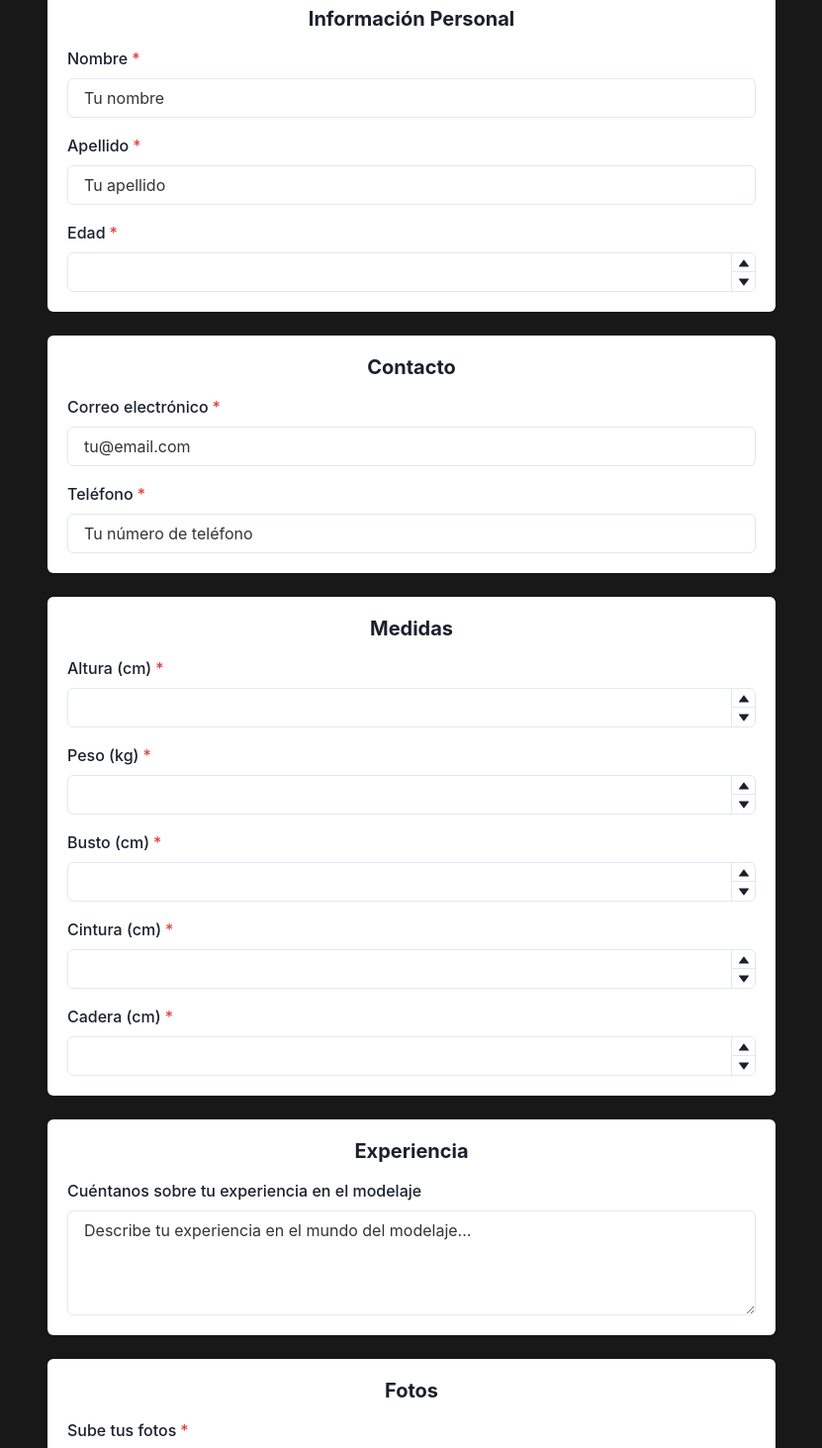
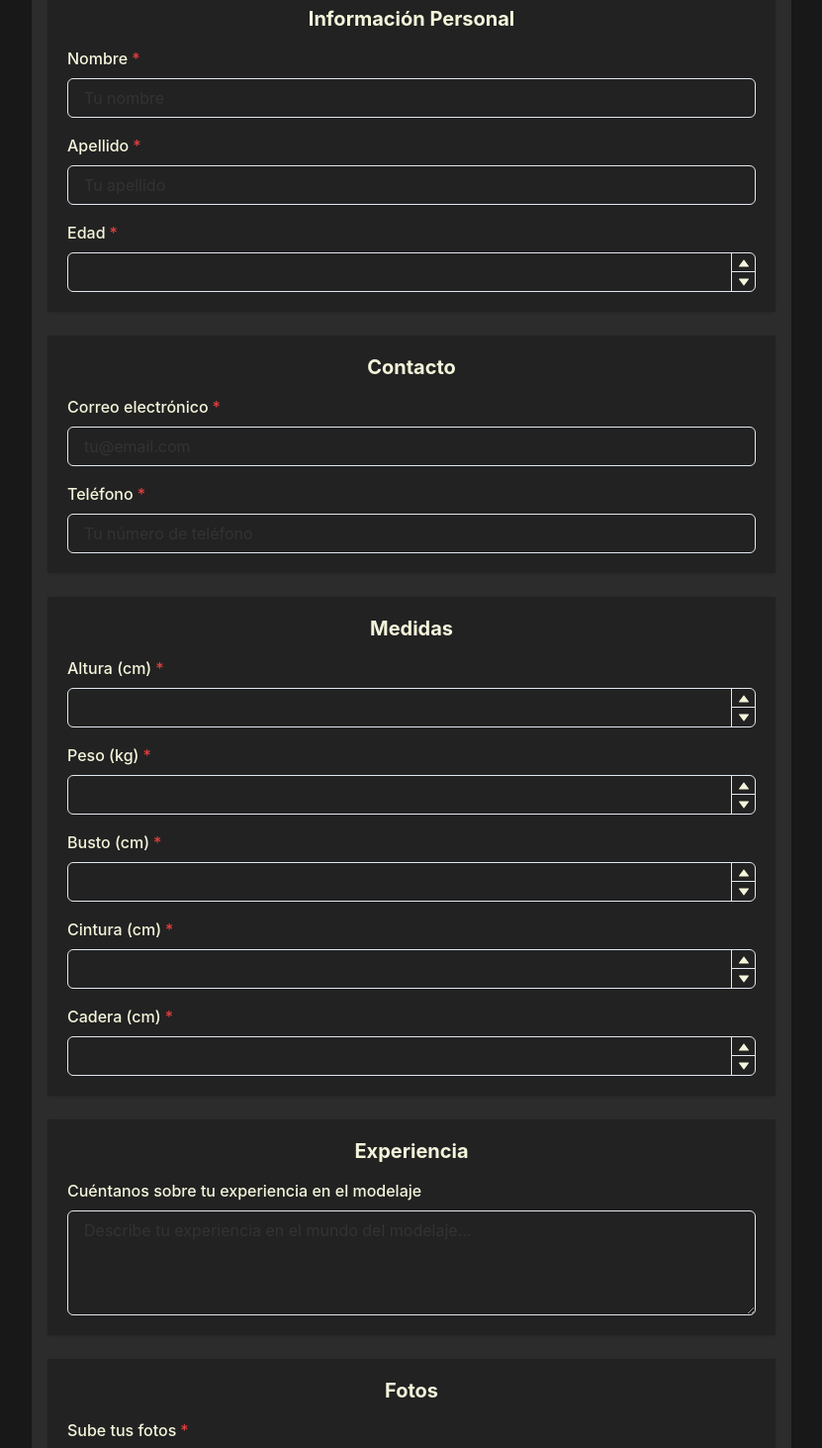
Before and after one commit to Comagol/The-Ad-Trend, a React (Vite) app in the folder frontend/: page /modelos in a window 1280 px wide. Shown: the part 240-1703 px from the top of the page at 99% size, without its empty margins (224-1055 px from the left). Built offline with nearby package versions, Linux system fonts and the light colour scheme.

Commit message:
working in the colors of the web

```diff
--- a/frontend/src/pages/Models.jsx
+++ b/frontend/src/pages/Models.jsx
@@ -1,6 +1,5 @@
 import React, { useState } from 'react'
 import {
-  Box,
   Container,
   Heading,
   VStack,
@@ -67,22 +66,22 @@ const Models = () => {
   }
 
   return (
-    <Container maxW="container.md" py={8}>
+    <Container bg="dark.700" maxW="container.md" py={8}>
       <VStack spacing={8} align="stretch">
-        <Heading as="h1" size="xl" textAlign="center">
+        <Heading as="h1" size="xl" textAlign="center" color="bone.100">
           Únete a Nuestra Agencia
         </Heading>
 
         <form onSubmit={handleSubmit}>
           <VStack spacing={6}>
             <Card w="100%">
-              <CardBody>
+              <CardBody bg="dark.800">
                 <VStack spacing={4}>
-                  <Heading size="md">Información Personal</Heading>
+                  <Heading size="md" color="bone.100">Información Personal</Heading>
                   <Stack w="100%" spacing={4}>
                     <FormControl isRequired>
-                      <FormLabel>Nombre</FormLabel>
-                      <Input
+                      <FormLabel color="bone.100">Nombre</FormLabel>
+                      <Input color="bone.100"
                         name="name"
                         value={formData.name}
                         onChange={handleChange}
@@ -91,8 +90,8 @@ const Models = () => {
                     </FormControl>
 
                     <FormControl isRequired>
-                      <FormLabel>Apellido</FormLabel>
-                      <Input
+                      <FormLabel color="bone.100">Apellido</FormLabel>
+                      <Input color="bone.100"
                         name="lastName"
                         value={formData.lastName}
                         onChange={handleChange}
@@ -101,8 +100,8 @@ const Models = () => {
                     </FormControl>
 
                     <FormControl isRequired>
-                      <FormLabel>Edad</FormLabel>
-                      <NumberInput
+                      <FormLabel color="bone.100">Edad</FormLabel>
+                      <NumberInput color="bone.100"
                         min={16}
                         max={99}
                         value={formData.age}
@@ -110,8 +109,8 @@ const Models = () => {
                       >
                         <NumberInputField />
                         <NumberInputStepper>
-                          <NumberIncrementStepper />
-                          <NumberDecrementStepper />
+                          <NumberIncrementStepper color="bone.100" />
+                          <NumberDecrementStepper color="bone.100" />
                         </NumberInputStepper>
                       </NumberInput>
                     </FormControl>
@@ -121,13 +120,13 @@ const Models = () => {
             </Card>
 
             <Card w="100%">
-              <CardBody>
+              <CardBody bg="dark.800">
                 <VStack spacing={4}>
-                  <Heading size="md">Contacto</Heading>
+                  <Heading size="md" color="bone.100">Contacto</Heading>
                   <Stack w="100%" spacing={4}>
                     <FormControl isRequired>
-                      <FormLabel>Correo electrónico</FormLabel>
-                      <Input
+                      <FormLabel color="bone.100">Correo electrónico</FormLabel>
+                      <Input color="bone.100"
                         type="email"
                         name="email"
                         value={formData.email}
@@ -137,8 +136,8 @@ const Models = () => {
                     </FormControl>
 
                     <FormControl isRequired>
-                      <FormLabel>Teléfono</FormLabel>
-                      <Input
+                      <FormLabel color="bone.100">Teléfono</FormLabel>
+                      <Input color="bone.100"
                         type="tel"
                         name="phone"
                         value={formData.phone}
@@ -152,13 +151,13 @@ const Models = () => {
             </Card>
 
             <Card w="100%">
-              <CardBody>
+              <CardBody bg="dark.800">
                 <VStack spacing={4}>
-                  <Heading size="md">Medidas</Heading>
+                  <Heading size="md" color="bone.100">Medidas</Heading>
                   <Stack w="100%" spacing={4}>
                     <FormControl isRequired>
-                      <FormLabel>Altura (cm)</FormLabel>
-                      <NumberInput
+                      <FormLabel color="bone.100">Altura (cm)</FormLabel>
+                      <NumberInput color="bone.100"
                         min={150}
                         max={220}
                         value={formData.height}
@@ -166,15 +165,15 @@ const Models = () => {
                       >
                         <NumberInputField />
                         <NumberInputStepper>
-                          <NumberIncrementStepper />
-                          <NumberDecrementStepper />
+                          <NumberIncrementStepper color="bone.100" />
+                          <NumberDecrementStepper color="bone.100" />
                         </NumberInputStepper>
                       </NumberInput>
                     </FormControl>
 
                     <FormControl isRequired>
-                      <FormLabel>Peso (kg)</FormLabel>
-                      <NumberInput
+                      <FormLabel color="bone.100">Peso (kg)</FormLabel>
+                      <NumberInput color="bone.100"
                         min={40}
                         max={120}
                         value={formData.weight}
@@ -182,15 +181,15 @@ const Models = () => {
                       >
                         <NumberInputField />
                         <NumberInputStepper>
-                          <NumberIncrementStepper />
-                          <NumberDecrementStepper />
+                          <NumberIncrementStepper color="bone.100" />
+                          <NumberDecrementStepper color="bone.100" />
                         </NumberInputStepper>
                       </NumberInput>
                     </FormControl>
 
                     <FormControl isRequired>
-                      <FormLabel>Busto (cm)</FormLabel>
-                      <NumberInput
+                      <FormLabel color="bone.100">Busto (cm)</FormLabel>
+                      <NumberInput color="bone.100"
                         min={70}
                         max={120}
                         value={formData.bust}
@@ -198,15 +197,15 @@ const Models = () => {
                       >
                         <NumberInputField />
                         <NumberInputStepper>
-                          <NumberIncrementStepper />
-                          <NumberDecrementStepper />
+                          <NumberIncrementStepper color="bone.100" />
+                          <NumberDecrementStepper color="bone.100" />
                         </NumberInputStepper>
                       </NumberInput>
                     </FormControl>
 
                     <FormControl isRequired>
-                      <FormLabel>Cintura (cm)</FormLabel>
-                      <NumberInput
+                      <FormLabel color="bone.100">Cintura (cm)</FormLabel>
+                      <NumberInput color="bone.100"
                         min={50}
                         max={100}
                         value={formData.waist}
@@ -214,15 +213,15 @@ const Models = () => {
                       >
                         <NumberInputField />
                         <NumberInputStepper>
-                          <NumberIncrementStepper />
-                          <NumberDecrementStepper />
+                          <NumberIncrementStepper color="bone.100" />
+                          <NumberDecrementStepper color="bone.100" />
                         </NumberInputStepper>
                       </NumberInput>
                     </FormControl>
 
                     <FormControl isRequired>
-                      <FormLabel>Cadera (cm)</FormLabel>
-                      <NumberInput
+                      <FormLabel color="bone.100">Cadera (cm)</FormLabel>
+                      <NumberInput color="bone.100"
                         min={70}
                         max={120}
                         value={formData.hips}
@@ -230,8 +229,8 @@ const Models = () => {
                       >
                         <NumberInputField />
                         <NumberInputStepper>
-                          <NumberIncrementStepper />
-                          <NumberDecrementStepper />
+                          <NumberIncrementStepper color="bone.100" />
+                          <NumberDecrementStepper color="bone.100" />
                         </NumberInputStepper>
                       </NumberInput>
                     </FormControl>
@@ -241,12 +240,12 @@ const Models = () => {
             </Card>
 
             <Card w="100%">
-              <CardBody>
+              <CardBody bg="dark.800">
                 <VStack spacing={4}>
-                  <Heading size="md">Experiencia</Heading>
+                  <Heading size="md" color="bone.100">Experiencia</Heading>
                   <FormControl>
-                    <FormLabel>Cuéntanos sobre tu experiencia en el modelaje</FormLabel>
-                    <Textarea
+                    <FormLabel color="bone.100">Cuéntanos sobre tu experiencia en el modelaje</FormLabel>
+                    <Textarea color="bone.100"
                       name="experience"
                       value={formData.experience}
                       onChange={handleChange}
@@ -259,19 +258,19 @@ const Models = () => {
             </Card>
 
             <Card w="100%">
-              <CardBody>
+              <CardBody bg="dark.800">
                 <VStack spacing={4}>
-                  <Heading size="md">Fotos</Heading>
+                  <Heading size="md" color="bone.100" >Fotos</Heading>
                   <FormControl isRequired>
-                    <FormLabel>Sube tus fotos</FormLabel>
-                    <Input
+                    <FormLabel color="bone.100">Sube tus fotos</FormLabel>
+                    <Input color="bone.100"
                       type="file"
                       name="photos"
                       onChange={handleChange}
                       accept="image/*"
                       p={1}
                     />
-                    <Text fontSize="sm" color="gray.500" mt={1}>
+                    <Text fontSize="sm" color="gray.100" mt={1}>
                       Formatos aceptados: JPG, PNG, GIF
                     </Text>
                   </FormControl>
```
